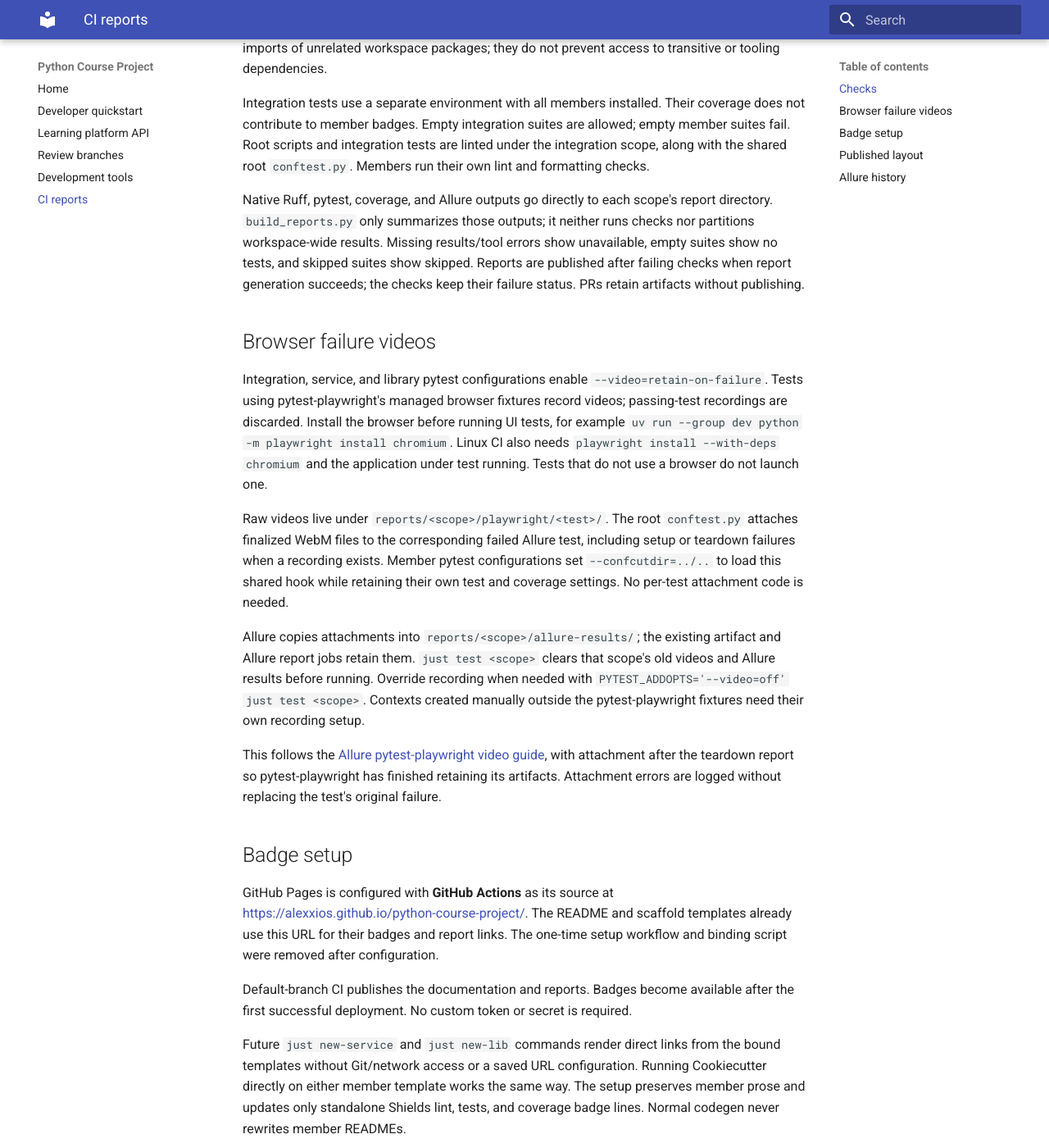
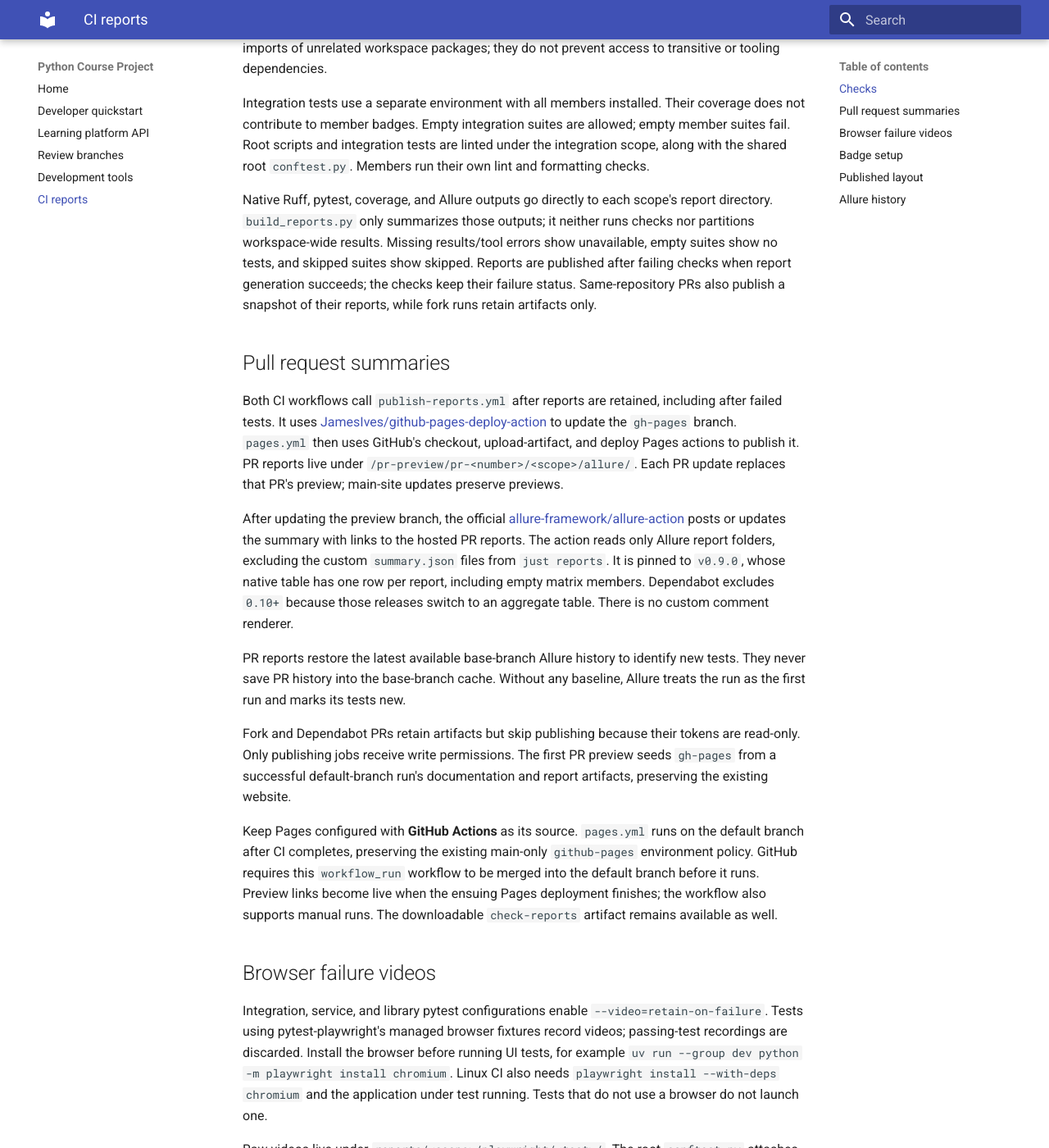
Before and after one commit to Alexxios/python-course-project, an MkDocs documentation site: the page built from docs/ci-reports.md, in a window 1280 px wide and 1400 px high, scrolled down 1198 px. Shown: the whole window at 82% size. Built offline with MkDocs 1.6.1 and Material for MkDocs 9.7.7, drawn with Linux system fonts in a browser that asks for light colours; some of the changed text lies outside the part shown.

Commit message:
DEV-10: integrate Allure pull request report summaries

````diff
--- a/docs/ci-reports.md
+++ b/docs/ci-reports.md
@@ -65,7 +65,42 @@ report directory. `build_reports.py` only summarizes those outputs; it neither
 runs checks nor partitions workspace-wide results. Missing results/tool errors
 show unavailable, empty suites show no tests, and skipped suites show skipped.
 Reports are published after failing checks when report generation succeeds;
-the checks keep their failure status. PRs retain artifacts without publishing.
+the checks keep their failure status. Same-repository PRs also publish a snapshot
+of their reports, while fork runs retain artifacts only.
+
+## Pull request summaries
+
+Both CI workflows call `publish-reports.yml` after reports are retained, including
+after failed tests. It uses
+[JamesIves/github-pages-deploy-action](https://github.com/JamesIves/github-pages-deploy-action)
+to update the `gh-pages` branch. `pages.yml` then uses GitHub's checkout,
+upload-artifact, and deploy Pages actions to publish it. PR reports live under
+`/pr-preview/pr-<number>/<scope>/allure/`.
+Each PR update replaces that PR's preview; main-site updates preserve previews.
+
+After updating the preview branch, the official
+[allure-framework/allure-action](https://github.com/allure-framework/allure-action)
+posts or updates the summary with links to the hosted PR reports. The action
+reads only Allure report folders, excluding the custom `summary.json` files from
+`just reports`. It is pinned to `v0.9.0`, whose native table has one row per report,
+including empty matrix members. Dependabot excludes `0.10+` because those releases
+switch to an aggregate table. There is no custom comment renderer.
+
+PR reports restore the latest available base-branch Allure history to identify
+new tests. They never save PR history into the base-branch cache. Without any
+baseline, Allure treats the run as the first run and marks its tests new.
+
+Fork and Dependabot PRs retain artifacts but skip publishing because their
+tokens are read-only. Only publishing jobs receive write permissions. The first
+PR preview seeds `gh-pages` from a successful default-branch run's documentation
+and report artifacts, preserving the existing website.
+
+Keep Pages configured with **GitHub Actions** as its source. `pages.yml` runs
+on the default branch after CI completes, preserving the existing main-only
+`github-pages` environment policy. GitHub requires this `workflow_run` workflow
+to be merged into the default branch before it runs. Preview links become live
+when the ensuing Pages deployment finishes; the workflow also supports manual runs.
+The downloadable `check-reports` artifact remains available as well.
 
 ## Browser failure videos
 
@@ -101,8 +136,9 @@ GitHub Pages is configured with **GitHub Actions** as its source at
 templates already use this URL for their badges and report links. The one-time
 setup workflow and binding script were removed after configuration.
 
-Default-branch CI publishes the documentation and reports. Badges become available
-after the first successful deployment. No custom token or secret is required.
+Default-branch CI builds the documentation and reports; the shared publisher
+deploys them alongside PR snapshots. Badges become available after the first
+successful deployment. No custom token or secret is required.
 
 Future `just new-service` and `just new-lib` commands render direct links from
 the bound templates without Git/network access or a saved URL configuration.
@@ -140,9 +176,14 @@ endpoints in existing member READMEs, `templates/service/*/README.md`,
     └── integration/                   Separate integration results
 ```
 
-Pages deployment uses an Actions artifact; no `gh-pages` Git branch is needed.
+Pages deployment uses an Actions artifact built from the `gh-pages` branch.
+The deployment action manages branch updates and preserves `/pr-preview/` when
+replacing the default-branch site. Publishing jobs are serialized to avoid
+overwriting concurrent updates. GitHub Pages keeps **GitHub Actions** as its
+source; no separate branch-based Pages build is required.
+
 Coverage pages exist only when data is available. Every badge opens its own
-member's report, which links to its coverage and Allure pages.
+member's default-branch report, which links to its coverage and Allure pages.
 
 ## Allure history
 
@@ -152,6 +193,7 @@ file. It then saves the histories using a unique run/attempt key. Failed test
 runs still enter history. Default-branch workflows are serialized to avoid
 competing history updates. Cache eviction starts new history.
 
-PRs build Allure reports without restoring or saving history. Each scope's
-artifact is uploaded even if its checks fail; the reporting job collects them
-into `check-reports` and, on the default branch, the Pages artifact.
+PRs restore base-branch history and pass it to each scope's report generator,
+without saving the resulting PR history cache. Each scope's artifact is uploaded
+even if its checks fail; the reporting job collects them into `check-reports`
+and, on the default branch, `default-site` for the shared publisher.
````
Also changed, not shown: 5 other files.
